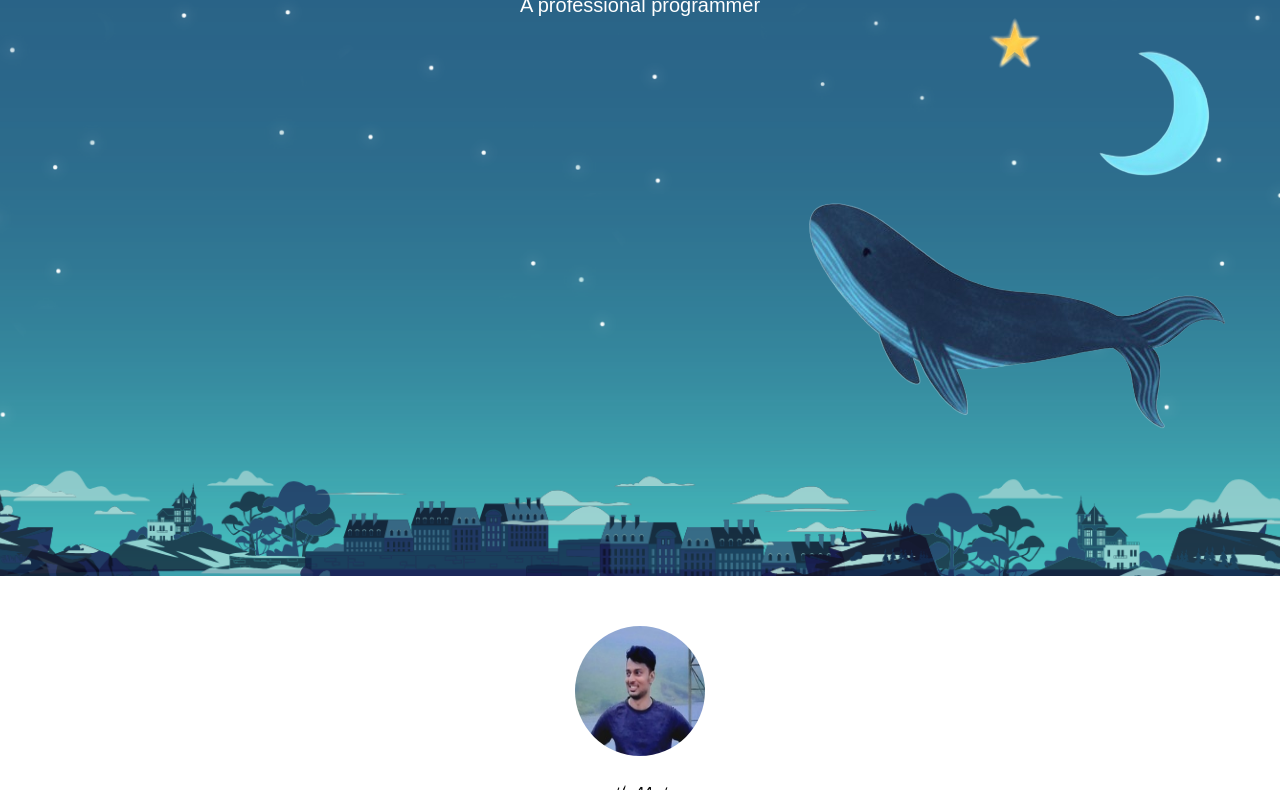
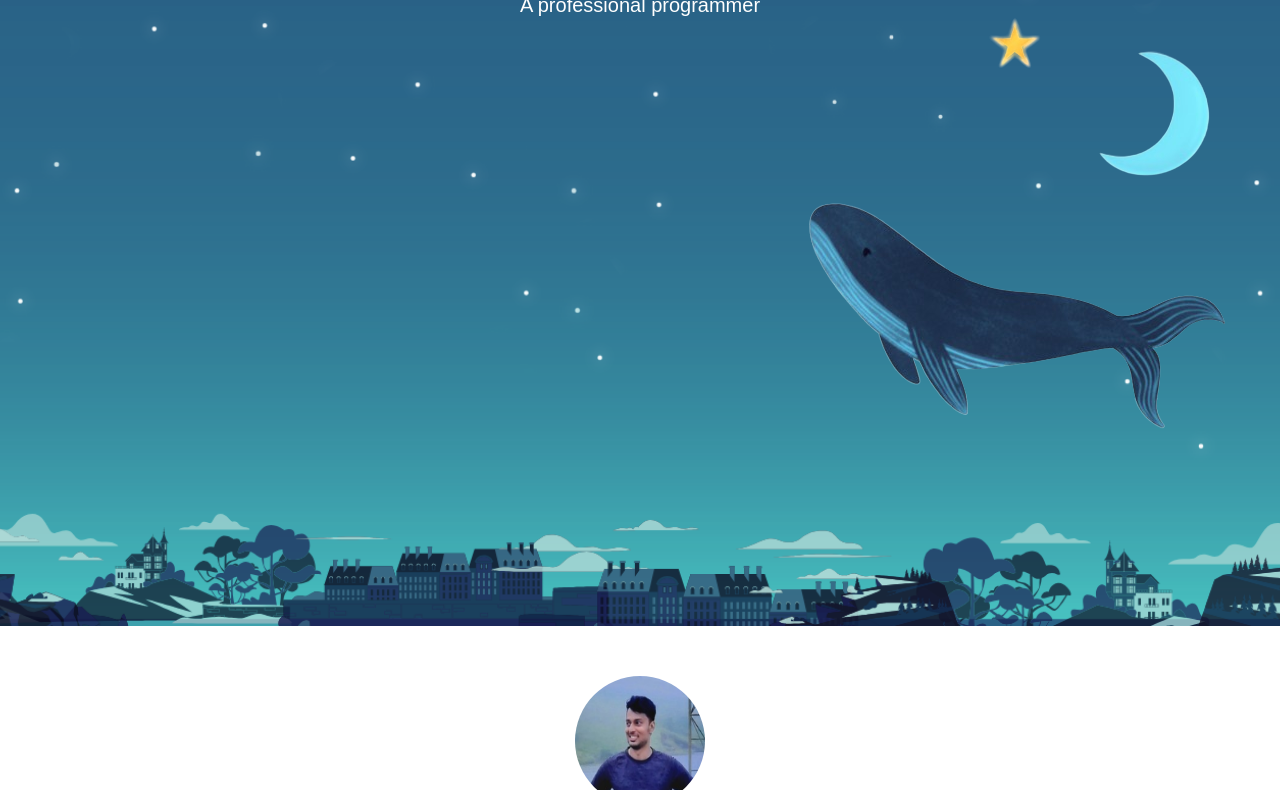
Before and after one commit to SharonShaji7/sharonsresume, a plain HTML site: page index.html in a window 1280 px wide. Shown: the part 190-980 px from the top of the page. Drawn offline with Linux system fonts and the light colour scheme; a web font is replaced by a local one.

Commit message:
Update resume.css

```diff
--- a/resume.css
+++ b/resume.css
@@ -6,7 +6,7 @@
   background-size: cover;
   background-position: center;
   background-repeat: no-repeat;
-  padding-bottom: 100px;
+  padding-bottom: 150px;
 }
 body,h1,p {
   margin: 0;
```
